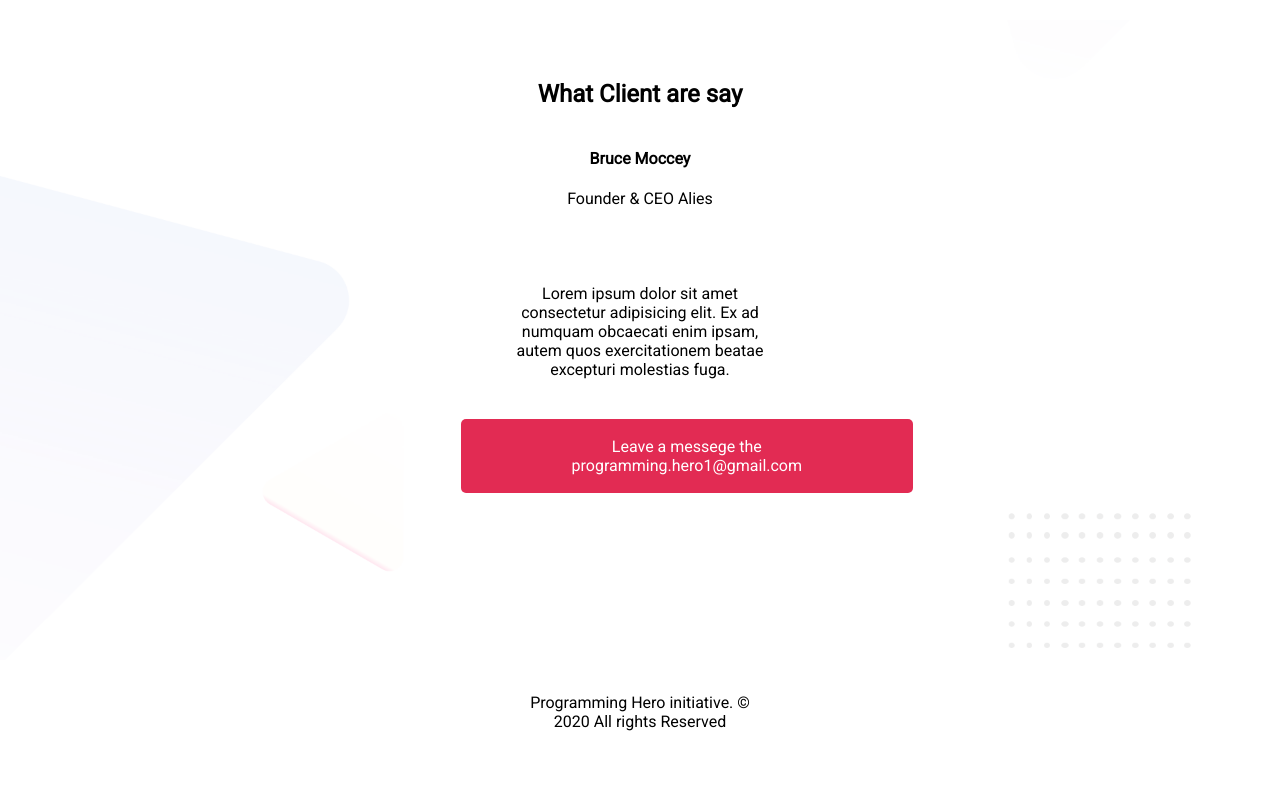
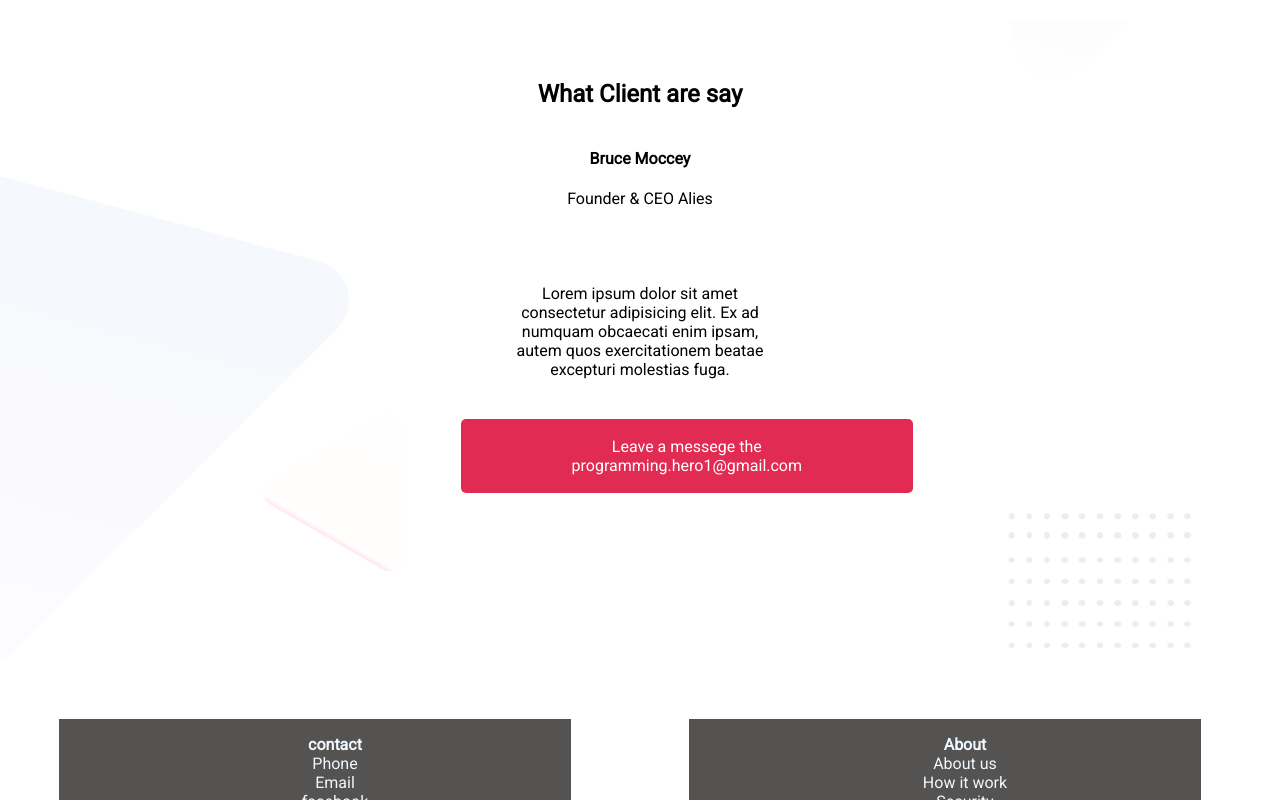
Before and after one commit to hasanmehedi44/testportfolio, a plain HTML site: page index.html in a window 1280 px wide. Shown: the part 2000-2800 px from the top of the page. Before the commit the page ends 2731 px from the top, so only its background shows below. Drawn offline with Linux system fonts and the light colour scheme.

Commit message:
completed

```diff
--- a/index.html
+++ b/index.html
@@ -67,7 +67,25 @@
                     programming.hero1@gmail.com
                 </a>
             </div>
+            <div class="contact-point">
+                <div class="address">
+                    <ul><b> contact</b>
+                        <li>Phone</li>
+                        <li>Email</li>
+                        <li>facebook</li>
+                        <li>instagram</li>
+                    </ul>
+                </div>
+                <div class="address">
+                    <ul><b>About</b>
+                        <li>About us </li>
+                        <li>How it work </li>
+                        <li>Security</li>
+                        <li>How client</li>
+                    </ul>
+                </div>
 
+                </div>
 
 
         <p>Programming Hero initiative. © 2020 All rights Reserved</p>
```
